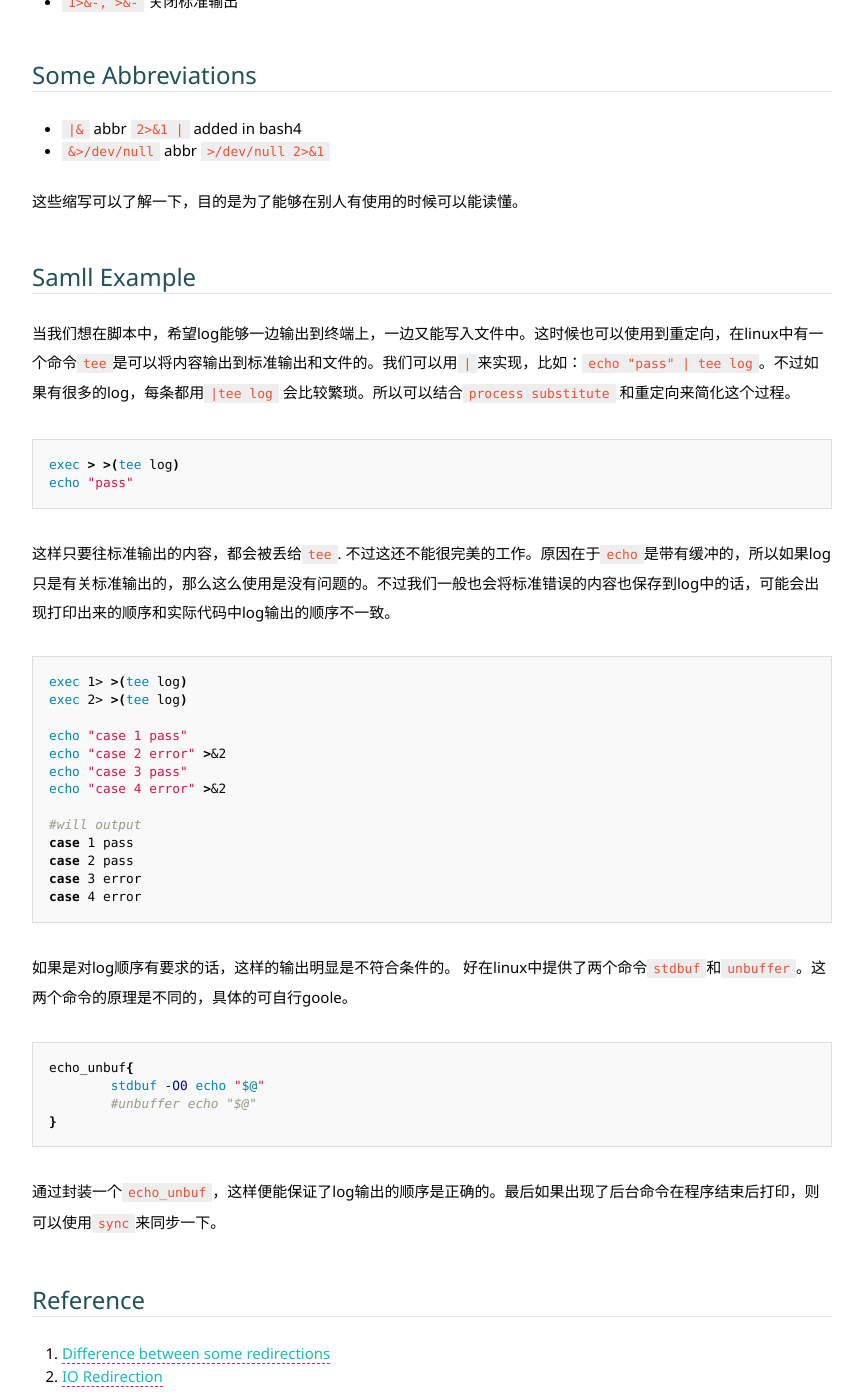
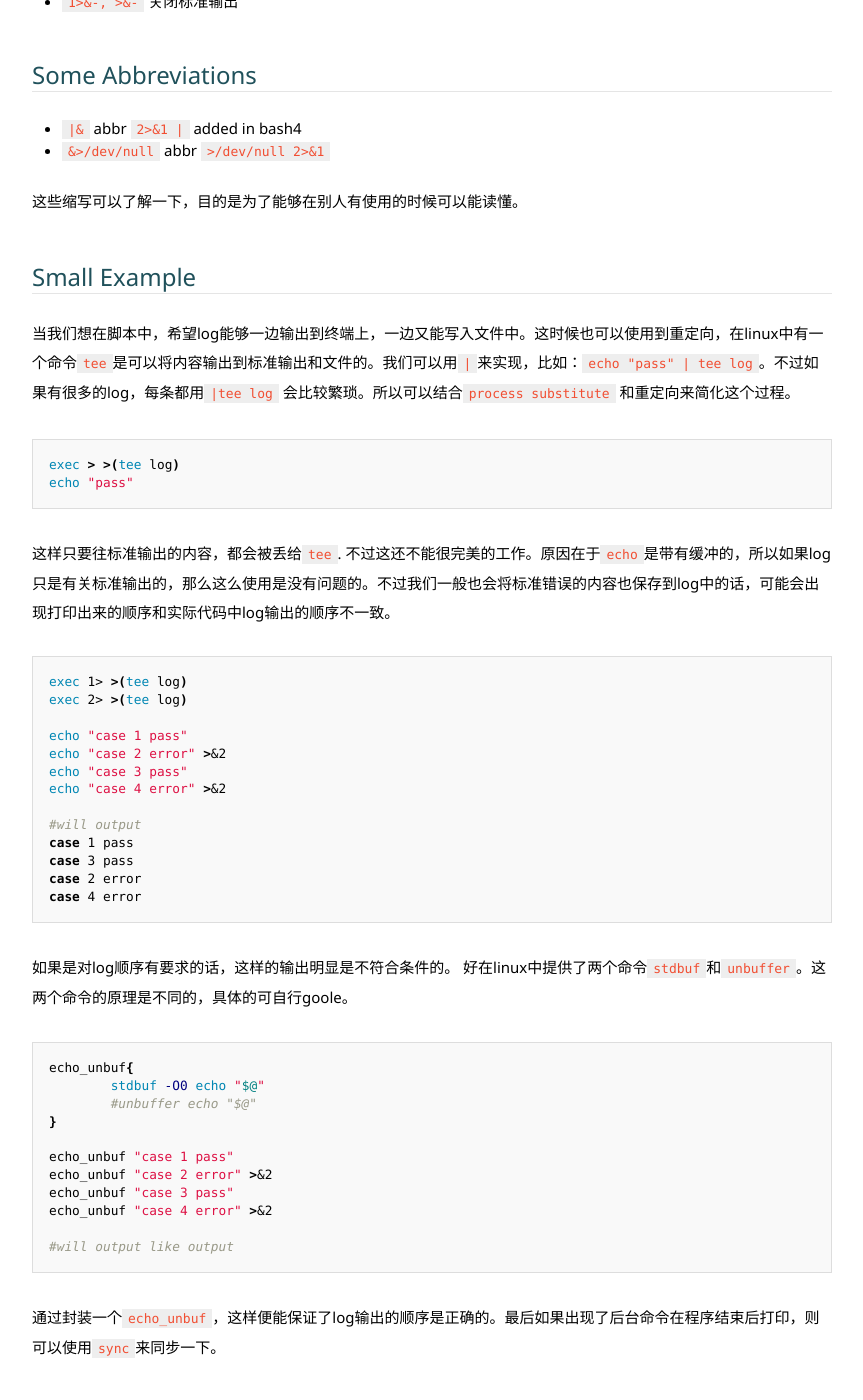
Before and after one commit to JesseEisen/JesseEisen.github.io, a Jekyll site: the page built from _posts/2016-08-01-redirection.md, in a window 1280 px wide and 1400 px high, scrolled down 4859 px. Shown: the whole window, without its empty margins (208-1071 px from the left). Built offline with Jekyll 4.4.1, drawn with Linux system fonts in a browser that asks for light colours; some web fonts are replaced.

Commit message:
fix post

````diff
--- a/_posts/2016-08-01-redirection.md
+++ b/_posts/2016-08-01-redirection.md
@@ -179,7 +179,7 @@ hello/world
 
 这些缩写可以了解一下，目的是为了能够在别人有使用的时候可以能读懂。
 
-## Samll Example
+## Small Example
 
 当我们想在脚本中，希望log能够一边输出到终端上，一边又能写入文件中。这时候也可以使用到重定向，在linux中有一个命令`tee`是可以将内容输出到标准输出和文件的。我们可以用`|`来实现，比如：`echo "pass" | tee log`。不过如果有很多的log，每条都用`|tee log` 会比较繁琐。所以可以结合`process substitute` 和重定向来简化这个过程。
 
@@ -201,8 +201,8 @@ echo "case 4 error" >&2
 
 #will output
 case 1 pass
-case 2 pass
-case 3 error
+case 3 pass
+case 2 error
 case 4 error
 ```
 
@@ -213,6 +213,13 @@ echo_unbuf{
 	stdbuf -O0 echo "$@"
 	#unbuffer echo "$@"
 }
+
+echo_unbuf "case 1 pass"
+echo_unbuf "case 2 error" >&2
+echo_unbuf "case 3 pass"
+echo_unbuf "case 4 error" >&2
+
+#will output like output
 ```
 
 通过封装一个`echo_unbuf`，这样便能保证了log输出的顺序是正确的。最后如果出现了后台命令在程序结束后打印，则可以使用`sync`来同步一下。
````
